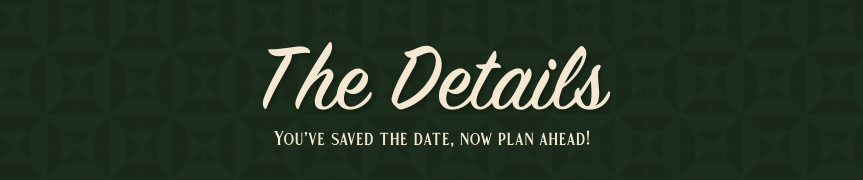
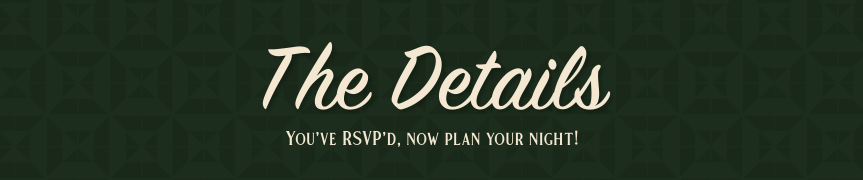
Before and after one commit to KiranPanesar/wedding-website, a plain HTML site: page index.html in a window 1280 px wide. Shown: the part 1380-1560 px from the top of the page, without its empty margins (208-1071 px from the left). Drawn offline with nearby package versions, Linux system fonts and the light colour scheme.

Commit message:
Update more info subtitle

```diff
--- a/index.html
+++ b/index.html
@@ -130,7 +130,7 @@
         <div class="container">
           <div class="faq-title-container">
             <h1 class="more-info-header">The Details</h1>
-            <h2 class="more-info-subheader">You've saved the date, now plan ahead!</h2>
+            <h2 class="more-info-subheader">You've RSVP'd, now plan your night!</h2>
           </div>
           <div class="accordion faq-accordion" id="faqAccordion">
             <!-- FAQ items will be generated here by JavaScript -->
```
